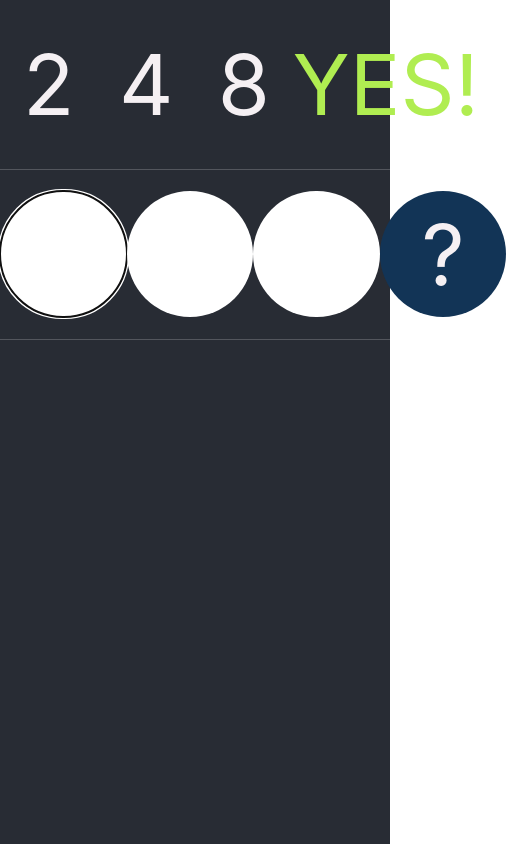
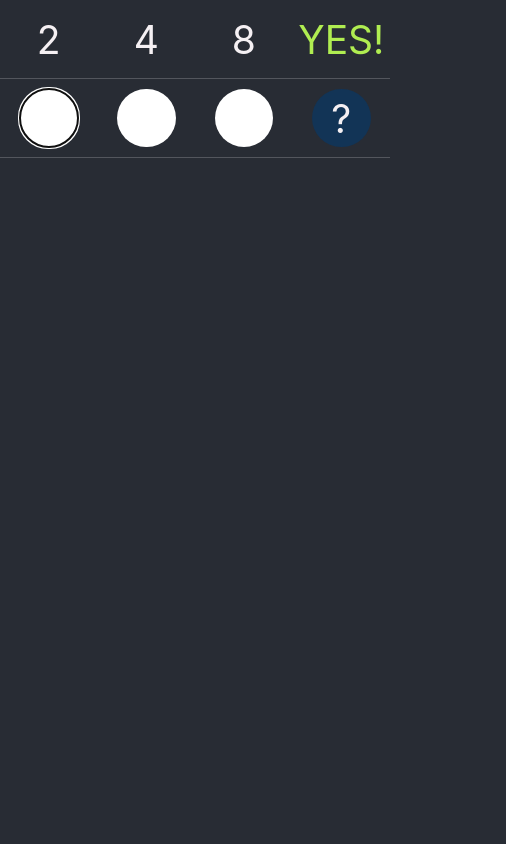
Before and after one commit to carlomartinucci/guess-the-rule, a React (Create React App) app: page / in a window 390 px wide. Shown: the whole page, 506 px wide, since content can reach past the window. Built offline with nearby package versions, Linux system fonts and the light colour scheme.

Commit message:
vh -> vmin for mobile

```diff
--- a/src/App.module.css
+++ b/src/App.module.css
@@ -1,10 +1,9 @@
 .container {
-  background-color: #282c34;
   min-height: 100vh;
   display: flex;
   flex-direction: column;
   align-items: center;
   justify-content: flex-start;
-  font-size: 10vh;
+  font-size: 10vmin;
   color: #f5f0f3;
 }
--- a/src/Guess.module.css
+++ b/src/Guess.module.css
@@ -28,7 +28,7 @@
 
 .container {
   display: flex;
-  flex: 0 0 20vh;
+  flex: 0 0 20vmin;
   width: 100%;
   flex-direction: row;
   align-items: center;
@@ -37,14 +37,14 @@
 }
 
 .guess {
-  flex: 1 0 25%;
+  flex: 0 25%;
   display: flex;
   align-items: center;
   justify-content: center;
 }
 
 .right {
-  flex: 1 0 25%;
+  flex: 0 25%;
   display: flex;
   align-items: center;
   justify-content: center;
@@ -52,7 +52,7 @@
 }
 
 .wrong {
-  flex: 1 0 25%;
+  flex: 0 25%;
   display: flex;
   align-items: center;
   justify-content: center;
@@ -60,8 +60,8 @@
 }
 
 .button {
-  height: 15vh;
-  width: 15vh;
+  height: 15vmin;
+  width: 15vmin;
   border-radius: 100%;
   font: inherit;
   background-color: #123456;
@@ -73,10 +73,10 @@
 }
 
 .input {
-  height: 15vh;
-  width: 15vh;
+  height: 15vmin;
+  width: 15vmin;
   border-radius: 100%;
-  font-size: 10vh;
+  font-size: 10vmin;
   text-align: center;
   background-color: white;
   color: #123456;
--- a/src/index.css
+++ b/src/index.css
@@ -1,4 +1,5 @@
 body {
+  background-color: #282c34;
   margin: 0;
   padding: 0;
   font-family: -apple-system, BlinkMacSystemFont, "Segoe UI", "Roboto", "Oxygen",
```
